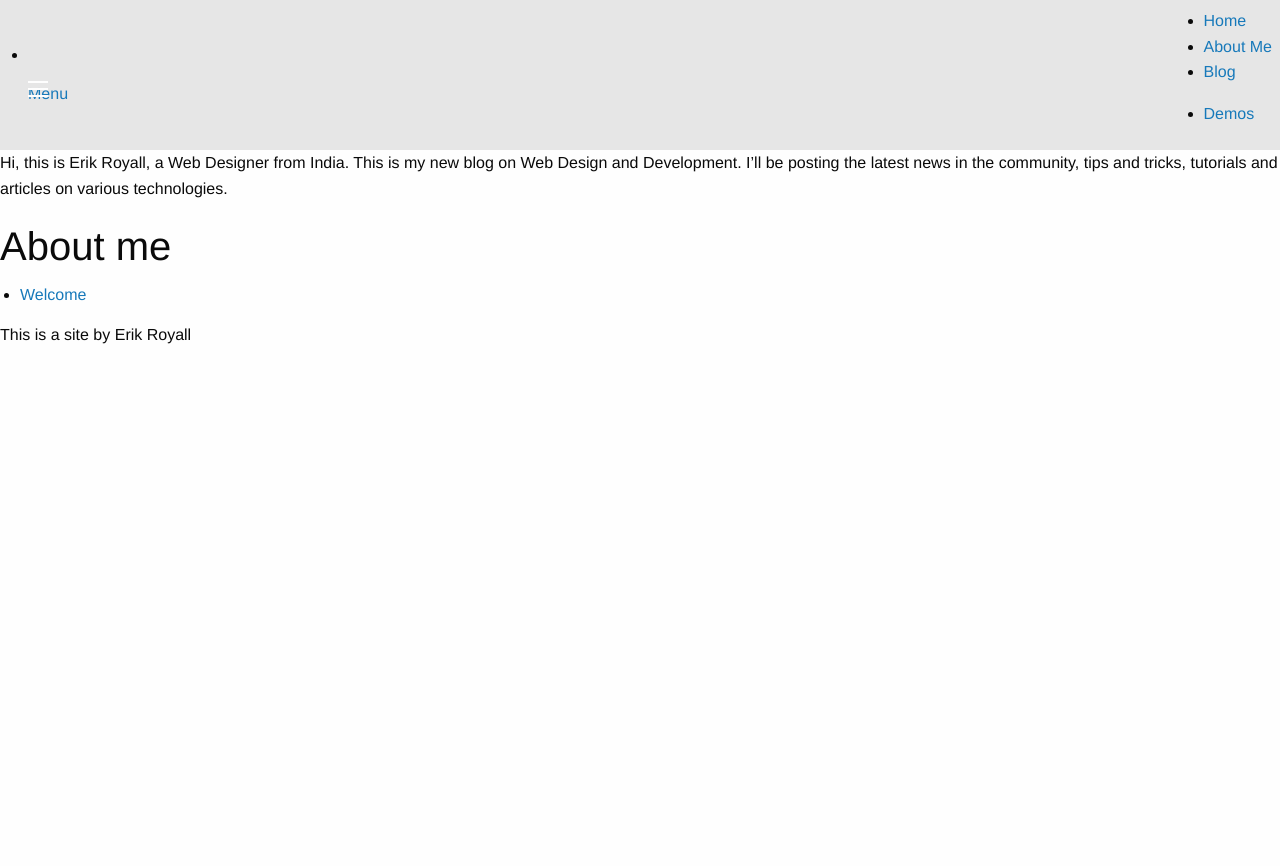
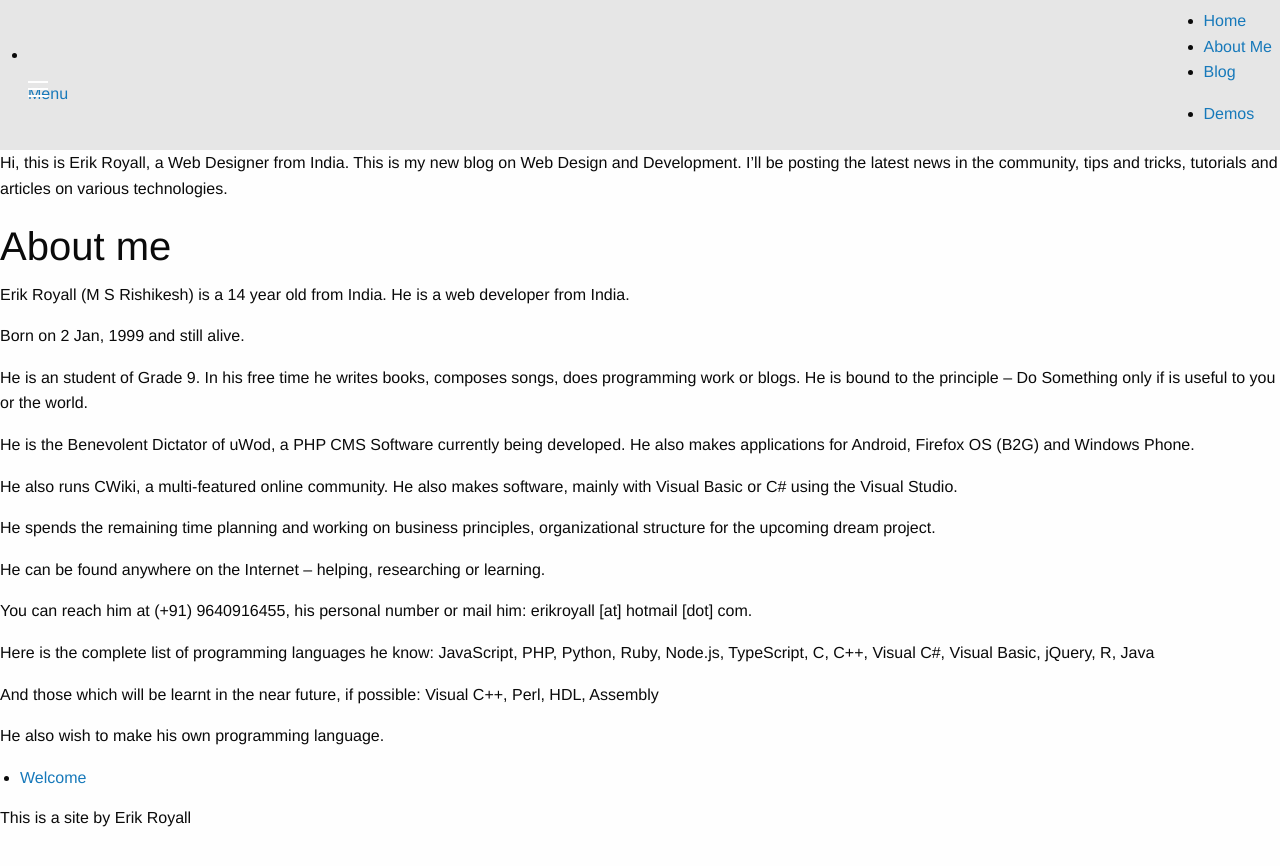
Before and after one commit to erikroyall/erikroyall.github.com, a Jekyll site: the page built from _posts/2013-04-06-welcome.md, in a window 1280 px wide. Shown: the top 866 px of the page. Built offline with Jekyll 4.4.1, drawn with Linux system fonts in a browser that asks for light colours; nearby versions of some CDN libraries; library files that are not in the unit come from our copies; Markdown is read by kramdown in place of the engine named in the settings.

Commit message:
Create new post: Welcome

```diff
--- a/_posts/2013-04-06-welcome.md
+++ b/_posts/2013-04-06-welcome.md
@@ -1,9 +1,33 @@
 ---
 title: Welcome
 layout: post
+excerpt: Hi, this is Erik Royall, a Web Designer from India. This is my new blog on Web Design and Development. I'll be posting the latest news in the community, tips and tricks, tutorials and articles on various technologies.
+
 ---
 
 
 Hi, this is Erik Royall, a Web Designer from India. This is my new blog on Web Design and Development. I'll be posting the latest news in the community, tips and tricks, tutorials and articles on various technologies.
 
 ## About me
+
+Erik Royall (M S Rishikesh) is a 14 year old from India. He is a web developer from India.
+
+Born on 2 Jan, 1999 and still alive.
+
+He is an student of Grade 9. In his free time he writes books, composes songs, does programming work or blogs. He is bound to the principle -- Do Something only if is useful to you or the world.
+
+He is the Benevolent Dictator of uWod, a PHP CMS Software currently being developed. He also makes applications for Android, Firefox OS (B2G) and Windows Phone.
+
+He also runs CWiki, a multi-featured online community. He also makes software, mainly with Visual Basic or C# using the Visual Studio.
+
+He spends the remaining time planning and working on business principles, organizational structure for the upcoming dream project.
+
+He can be found anywhere on the Internet -- helping, researching or learning.
+
+You can reach him at (+91) 9640916455, his personal number or mail him: erikroyall [at] hotmail [dot] com.
+
+Here is the complete list of programming languages he know: JavaScript, PHP, Python, Ruby, Node.js, TypeScript, C, C++, Visual C#, Visual Basic, jQuery, R, Java
+
+And those which will be learnt in the near future, if possible: Visual C++, Perl, HDL, Assembly
+
+He also wish to make his own programming language.
```
